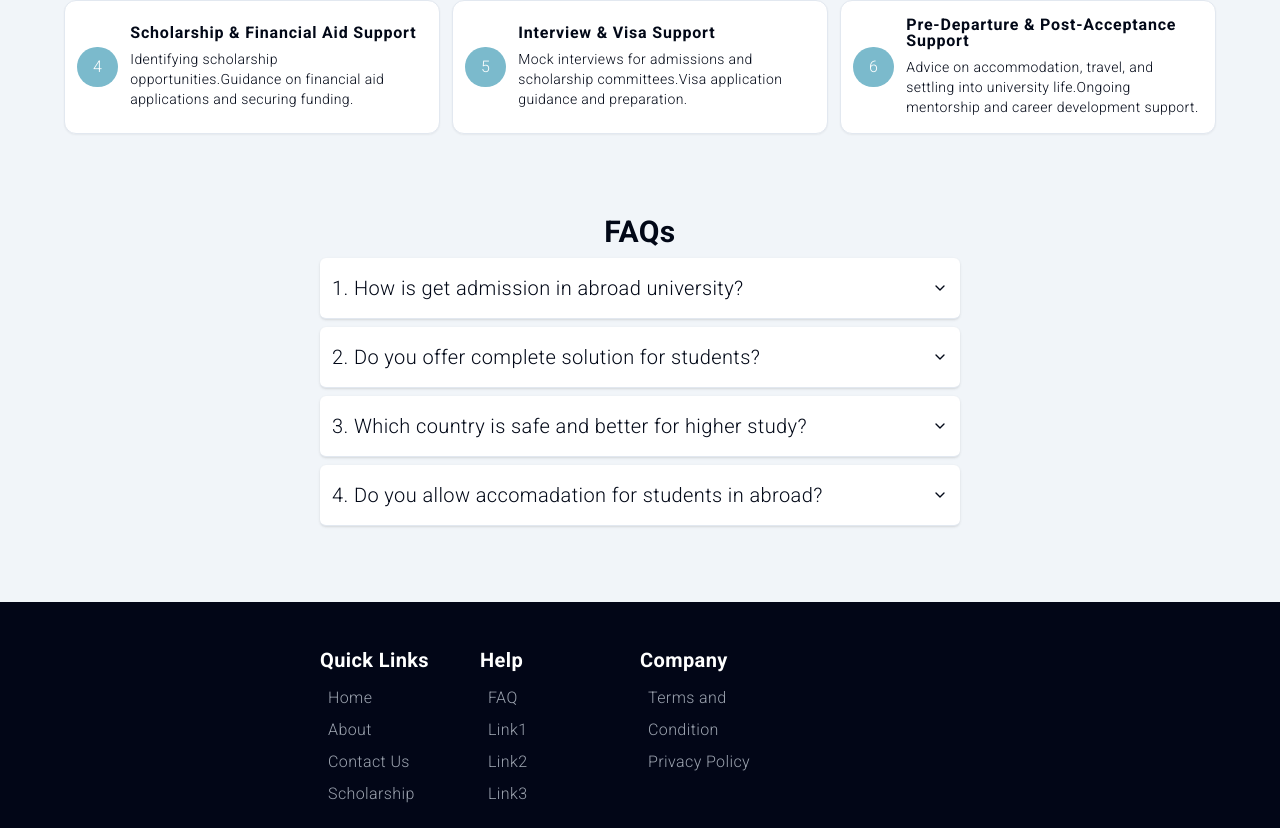
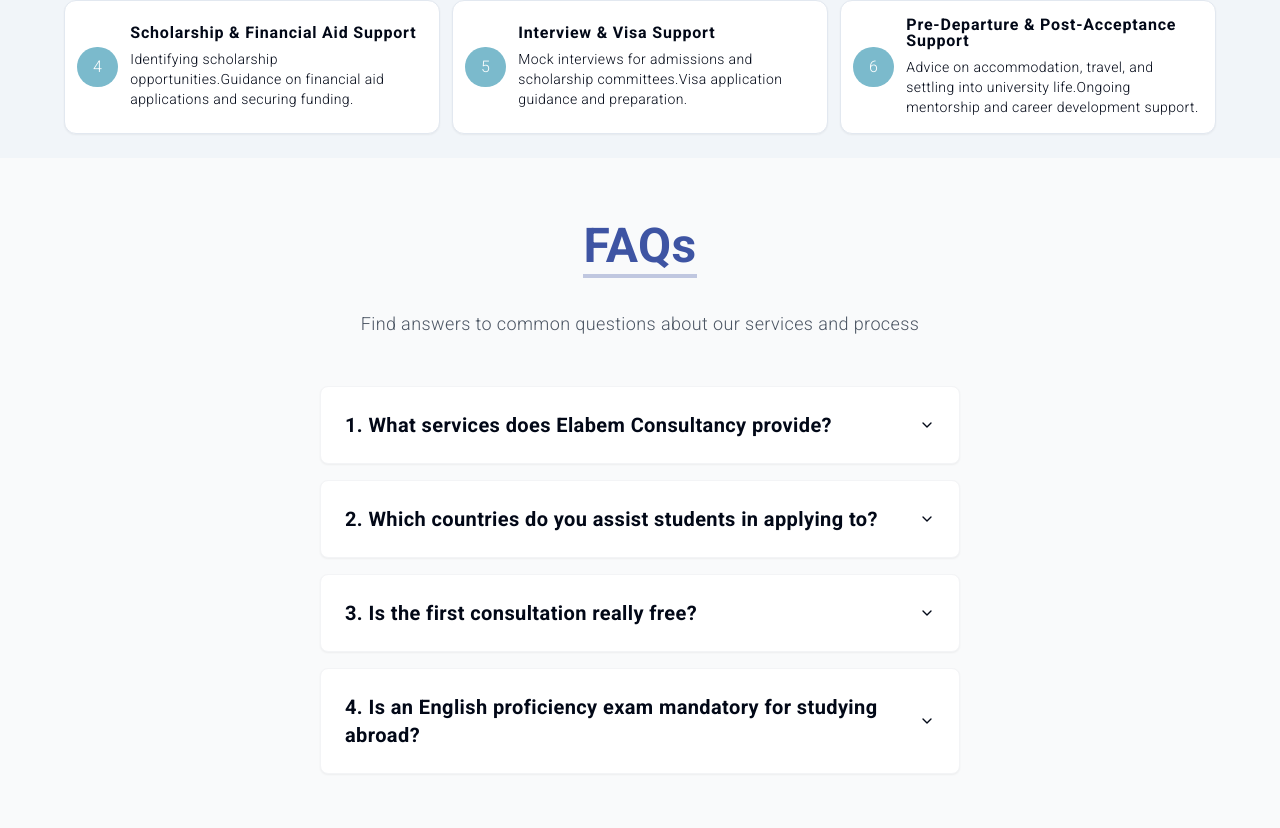
Before and after one commit to kasahun-welela/elabem, a Next.js app: page / in a window 1280 px wide. Shown: the part 2225-3053 px from the top of the page. Built offline with nearby package versions, Linux system fonts and the light colour scheme.

Commit message:
update the dummy text

```diff
--- a/components/FAQ.tsx
+++ b/components/FAQ.tsx
@@ -10,116 +10,55 @@ export default function FAQ() {
   const faqs = [
     {
       id: 1,
-      question: "1. How is get admission in abroad university?",
+      question: "1. What services does Elabem Consultancy provide?",
       answer:
-        "  Lorem ipsum dolor sit amet, consectetur adipiscing elit, sed do eiusmod tempor incididunt ut labore et dolore magna aliqua. Ut enim ad minim veniam",
+        " At Elabem Educational Consultancy, we are dedicated to helping students achieve their academic dreams abroad. We offer a wide range of services, including Personalized academic counseling and university selection, Full application support, including essay and Statement of Purpose (SOP) guidance, Scholarship and financial aid application assistance, Visa document preparation and interview coaching, Pre-departure briefings, including housing, insurance, and travel guidance, Post-arrival support services to help students settle smoothly in a new country, We are committed to being with you at every stage of your journey — from your first consultation until you step confidently into your new academic life abroad.",
     },
     {
       id: 2,
-      question: "2. Do you offer complete solution for students?",
+      question: "2. Which countries do you assist students in applying to?",
       answer:
-        "  Lorem ipsum dolor sit amet, consectetur adipiscing elit, sed do eiusmod tempor incididunt ut labore et dolore magna aliqua. Ut enim ad minim veniam",
+        "Elabem Consultancy proudly supports students applying to leading institutions in: The United States, Canada, United Kingdom, Australia, Germany, Ireland, New Zealand, and several other countries known for their outstanding education systems.",
     },
     {
       id: 3,
-      question: "3. Which country is safe and better for higher study?",
+      question: "3. Is the first consultation really free?",
       answer:
-        "  Lorem ipsum dolor sit amet, consectetur adipiscing elit, sed do eiusmod tempor incididunt ut labore et dolore magna aliqua. Ut enim ad minim veniam",
+        "<b>Yes</b>, the first consultation is completely free. We believe in providing a no-obligation opportunity for students to discuss their goals and explore their options without any commitment.",
     },
     {
       id: 4,
-      question: "4. Do you allow accomadation for students in abroad?",
+      question:
+        "4. Is an English proficiency exam mandatory for studying abroad?",
       answer:
-        "  Lorem ipsum dolor sit amet, consectetur adipiscing elit, sed do eiusmod tempor incididunt ut labore et dolore magna aliqua. Ut enim ad minim veniam",
+        "Yes. Proving English language proficiency is a mandatory requirement for international students applying to universities in: The United States, Canada, Australia, The United Kingdom, and many others. You must take tests such as: TOEFL (Test of English as a Foreign Language), IELTS (International English Language Testing System), Duolingo English Test (accepted by many U.S. universities) depending on your target institution’s preferences. We assist you in selecting the right test, registering for it, and providing resources to help you prepare and achieve the scores you need.",
     },
   ];
   return (
-    <div className="py-14">
-      {/* <div className="w-[90%] md:w-[80%] mx-auto md:flex justify-between items-center gap-9 ">
-        <div className="basis-1/2 my-3">
-          <h1 className="text-3xl font-bold mb-2 text-center md:text-start">
-            Frequently Asked Question
+    <div className="py-16 bg-gray-50 dark:bg-slate-900">
+      <div className="w-[90%] md:w-[50%] mx-auto">
+        <div className="text-center mb-12">
+          <h1 className="text-4xl md:text-5xl font-bold mb-6 text-primary relative inline-block text-center">
+            FAQs
+            <span className="absolute -bottom-2 left-0 w-full h-1 bg-primary/30"></span>
           </h1>
-          <hr className="bg-primary h-1 w-6 " />
-          <p className="font-semibold text-xl md:text-2xl py-5">
-            Still do you have any questions to know? Feel free to ask our
-            experts here.
+          <p className="text-gray-600 dark:text-gray-300 text-lg mt-4">
+            Find answers to common questions about our services and process
           </p>
-          <Link
-            href="/contact-us"
-            className="bg-primary hover:bg-primary/50 p-3 rounded-sm text-white inline-block my-5"
-          >
-            Ask your Questions
-          </Link>
         </div>
-        <div className="basis-1/2">
-          <Accordion type="single" collapsible className="w-full space-y-2">
-            <AccordionItem
-              value="faq-1"
-              className="px-3 rounded-md shadow bg-white"
-            >
-              <AccordionTrigger>
-                1. How is get admission in abroad university?
-              </AccordionTrigger>
-              <AccordionContent>
-                Lorem ipsum dolor sit amet, consectetur adipiscing elit, sed do
-                eiusmod tempor incididunt ut labore et dolore magna aliqua. Ut
-                enim ad minim veniam
-              </AccordionContent>
-            </AccordionItem>
-            <AccordionItem
-              value="faq-2"
-              className="px-3 rounded-md shadow bg-white"
-            >
-              <AccordionTrigger>
-                2. Do you offer complete solution for students?
-              </AccordionTrigger>
-              <AccordionContent>
-                Lorem ipsum dolor sit amet, consectetur adipiscing elit, sed do
-                eiusmod tempor incididunt ut labore et dolore magna aliqua. Ut
-                enim ad minim veniam
-              </AccordionContent>
-            </AccordionItem>
-            <AccordionItem
-              value="faq-3"
-              className="px-3 rounded-md shadow bg-white"
-            >
-              <AccordionTrigger>
-                3. Which country is safe and better for higher study?
-              </AccordionTrigger>
-              <AccordionContent>
-                Lorem ipsum dolor sit amet, consectetur adipiscing elit, sed do
-                eiusmod tempor incididunt ut labore et dolore magna aliqua. Ut
-                enim ad minim veniam
-              </AccordionContent>
-            </AccordionItem>
-            <AccordionItem
-              value="faq-4"
-              className="px-3 rounded-md shadow bg-white"
-            >
-              <AccordionTrigger>
-                4. Do you allow accomadation for students in abroad?
-              </AccordionTrigger>
-              <AccordionContent>
-                Lorem ipsum dolor sit amet, consectetur adipiscing elit, sed do
-                eiusmod tempor incididunt ut labore et dolore magna aliqua. Ut
-                enim ad minim veniam
-              </AccordionContent>
-            </AccordionItem>
-          </Accordion>
-        </div>
-      </div> */}
-      <div className="w-[90%] md:w-[50%] mx-auto">
-        <h1 className="text-3xl font-bold mb-2 text-center">FAQs</h1>
-        <Accordion type="single" collapsible className="w-full space-y-2 ">
+        <Accordion type="single" collapsible className="w-full space-y-4">
           {faqs.map((faq) => (
             <AccordionItem
               key={faq.id}
               value={`faq${faq.id}`}
-              className="px-3 rounded-md shadow bg-white dark:bg-slate-950"
+              className="px-6 py-2 rounded-lg shadow-sm hover:shadow-md transition-all duration-300 bg-white dark:bg-slate-950 border border-gray-100 dark:border-gray-800"
             >
-              <AccordionTrigger>{faq.question} </AccordionTrigger>
-              <AccordionContent>{faq.answer}</AccordionContent>
+              <AccordionTrigger className="text-lg font-semibold hover:text-primary transition-colors">
+                {faq.question}
+              </AccordionTrigger>
+              <AccordionContent className="font-normal leading-relaxed">
+                {faq.answer}
+              </AccordionContent>
             </AccordionItem>
           ))}
         </Accordion>
```
